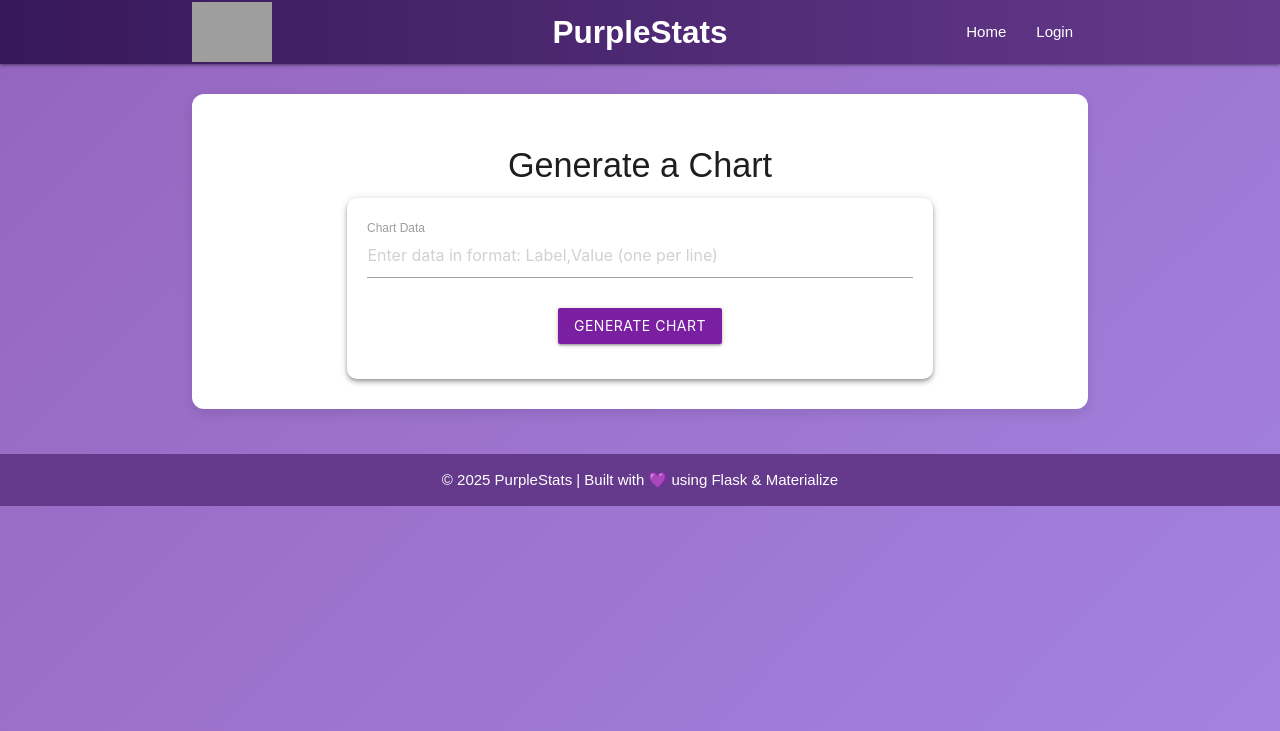
After one commit to lillyem/INFO2602_StatsApp, a Flask app: page /charts in a window 1280 px wide. The commit adds this page. Shown: the top 731 px of the page. Run offline with Flask 3, Linux system fonts and the light colour scheme; grey boxes are pictures that could not be loaded.

Commit message:
added charts generation

```diff
--- /dev/null
+++ b/App/templates/charts.html
@@ -0,0 +1,51 @@
+{% extends "layout.html" %}
+{% block title %}Generate Charts{% endblock %}
+
+{% block content %}
+<div class="container">
+  <h4 class="center-align">Generate a Chart</h4>
+
+  <!-- Data input form -->
+  <form method="POST" class="white z-depth-2" style="padding: 20px; border-radius: 10px;">
+    <div class="input-field">
+      <textarea id="data" name="data" class="materialize-textarea" placeholder="Enter data in format: Label,Value (one per line)"></textarea>
+      <label for="data">Chart Data</label>
+    </div>
+    <div class="input-field center-align">
+      <button class="btn purple darken-2" type="submit">Generate Chart</button>
+    </div>
+  </form>
+
+  <!-- Chart output -->
+  {% if chart_data %}
+    <div id="chart_div" style="margin-top: 40px;"></div>
+
+    <!-- Load Google Charts JS library -->
+    <script type="text/javascript" src="https://www.gstatic.com/charts/loader.js"></script>
+    <script type="text/javascript">
+      google.charts.load('current', {packages: ['corechart']});
+      google.charts.setOnLoadCallback(drawChart);
+
+      function drawChart() {
+        var data = google.visualization.arrayToDataTable([
+          ['Label', 'Value'],
+          {% for label, value in chart_data %}
+            ['{{ label }}', {{ value }}],
+          {% endfor %}
+        ]);
+
+        var options = {
+          title: 'Your Custom Chart',
+          legend: { position: 'none' },
+          width: 600,
+          height: 400,
+          colors: ['#6a1b9a']
+        };
+
+        var chart = new google.visualization.ColumnChart(document.getElementById('chart_div'));
+        chart.draw(data, options);
+      }
+    </script>
+  {% endif %}
+</div>
+{% endblock %}
--- a/App/templates/layout.html
+++ b/App/templates/layout.html
@@ -89,6 +89,7 @@
             {% if current_user.is_admin() %}
               <li><a href="/admin">Admin</a></li>
               <li><a href="/admin/upload">Upload</a></li>
+              <li><a href="/charts">Charts</a></li>
             {% endif %}
             <li><a href="/admin/reports">Report</a></li>
             <li><a href="/logout">Logout</a></li>
--- a/App/views/auth.py
+++ b/App/views/auth.py
@@ -117,6 +117,21 @@ def signup_action():
 API Routes
 '''
 
+@auth_views.route('/charts', methods=['GET', 'POST'])
+def charts():
+    chart_data = None
+    if request.method == 'POST':
+        raw_data = request.form['data']
+        lines = raw_data.strip().split('\n')
+        chart_data = []
+        for line in lines:
+            try:
+                label, value = line.split(',')
+                chart_data.append((label.strip(), float(value.strip())))
+            except ValueError:
+                continue  # skip invalid lines
+    return render_template('charts.html', chart_data=chart_data)
+
 @auth_views.route('/api/login', methods=['POST'])
 def user_login_api():
   data = request.json
```
